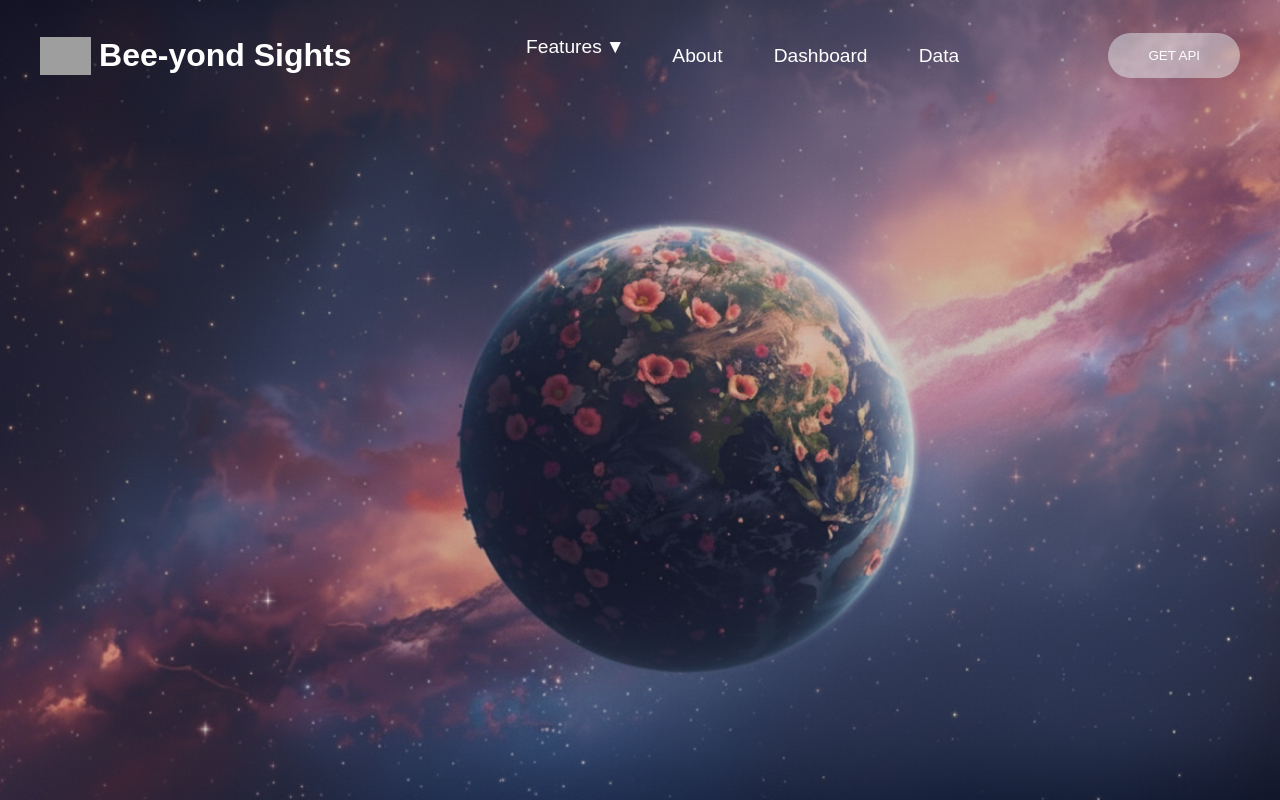
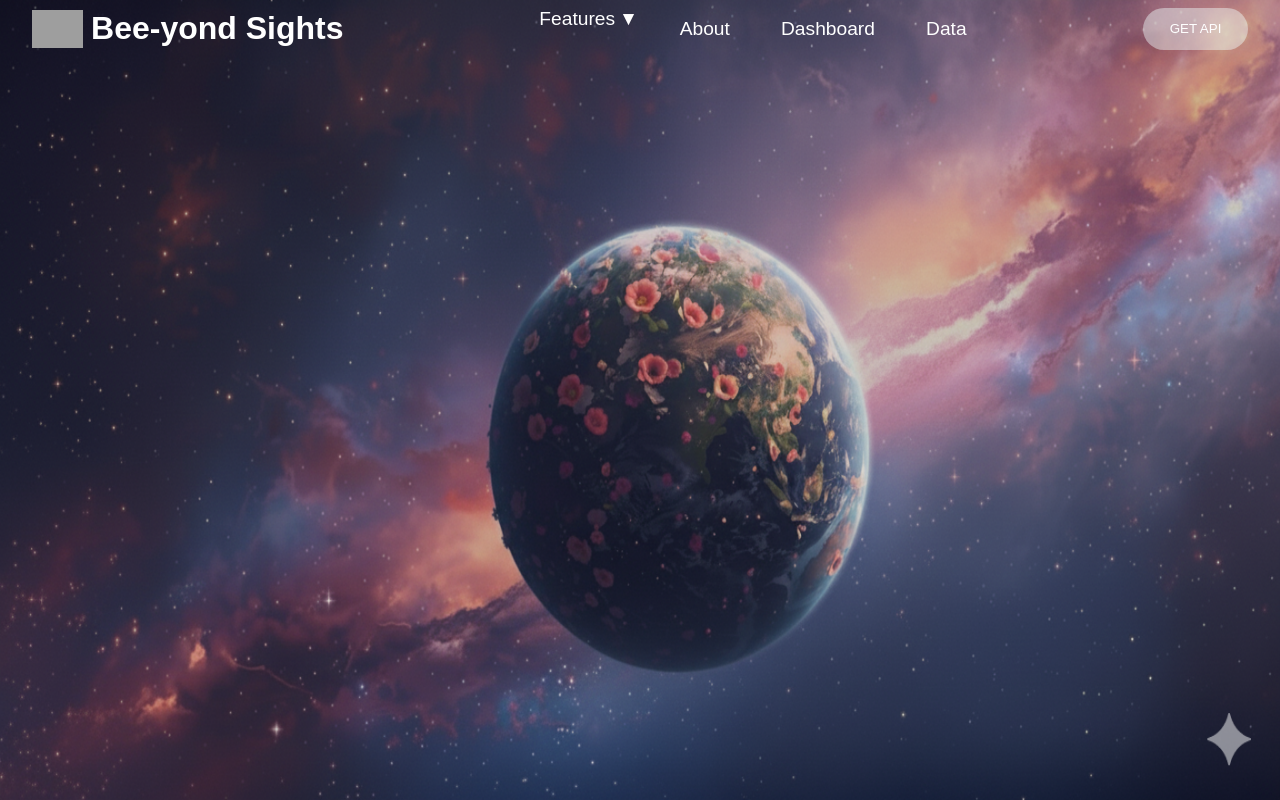
Before and after one commit to jananour00/Bloom-watch, a React (Vite) app: page / in a window 1280 px wide. Built offline with nearby package versions, Linux system fonts and the light colour scheme; grey boxes are pictures that could not be loaded.

Commit message:
background sizing

```diff
--- a/src/App.jsx
+++ b/src/App.jsx
@@ -1,8 +1,9 @@
 import Header from "./Header/Header.jsx"
 
 function App(){
-    return(
+    return(<div className="mainApp">
         <Header/>
+    </div>
     );
 }
 
--- a/src/Header/Header.module.css
+++ b/src/Header/Header.module.css
@@ -166,8 +166,8 @@
   background-image: none;
   background-color: rgba(240, 255, 255, 0.432);
   color: white;
-  padding: 15px 40px;
-  border-radius: 30px;
+  padding: 1em 2em;
+  border-radius: 5em;
   border: none;
   text-align: center;
   cursor: pointer;
--- a/src/index.css
+++ b/src/index.css
@@ -1,7 +1,18 @@
+* {
+    padding: 0;
+    margin: 0;
+}
+
 body{
-    background-image: url("../src/assets/bg.png");
+
     background-repeat: no-repeat;
     background-position: center;
     background-attachment: fixed;
     background-size: cover;
 }
+
+.mainApp{
+ background-image: url("../src/assets/bg.png");
+ height: 100vh;
+ background-size: 100% 100%;
+}
```
